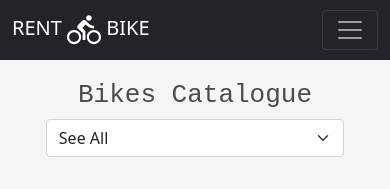
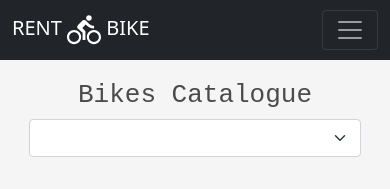
Before and after one commit to CARLOSGINER/rent_a_bike, a React (Create React App) app: page /catalogue in a window 390 px wide. Shown: the top 189 px of the page. Built offline with nearby package versions, Linux system fonts and the light colour scheme.

Commit message:
Refactor | Select input component to take defaultption prop

```diff
--- a/src/components/SelectInput/index.jsx
+++ b/src/components/SelectInput/index.jsx
@@ -1,12 +1,11 @@
 import { Form } from "react-bootstrap"
 import { FilterData } from "../../utils/filterData";
-import "./selectInput.css";
 
-export default function SelectInput({ handleChange, data }) {
+export default function SelectInput({ handleChange, data, className, defaultOption="" }) {
   return (
     <>
-      <Form.Select className="input_select" onChange={(e) => handleChange(e)}>
-        <option>See All</option>
+      <Form.Select className={className} onChange={(e) => handleChange(e)}>
+        <option>{defaultOption}</option>
         {FilterData.oneOfEachKind(data, "type").map((type, index) => (
           <option key={index}>{type}</option>
         ))}
--- a/src/components/SelectInput/selectInput.css
+++ /dev/null
@@ -1,9 +0,0 @@
-.input_select {
-    width: 200px;
-}
-
-@media only screen and  (max-width: 575px) {
-    .input_select {
-        width: 90%;
-    }
-}
```
